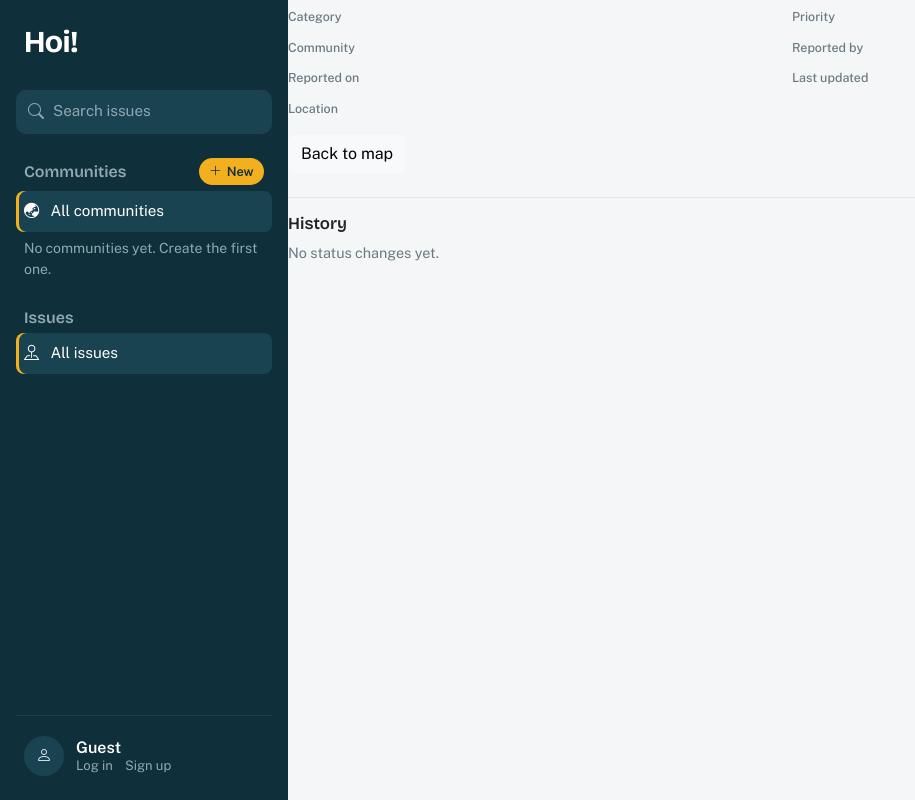
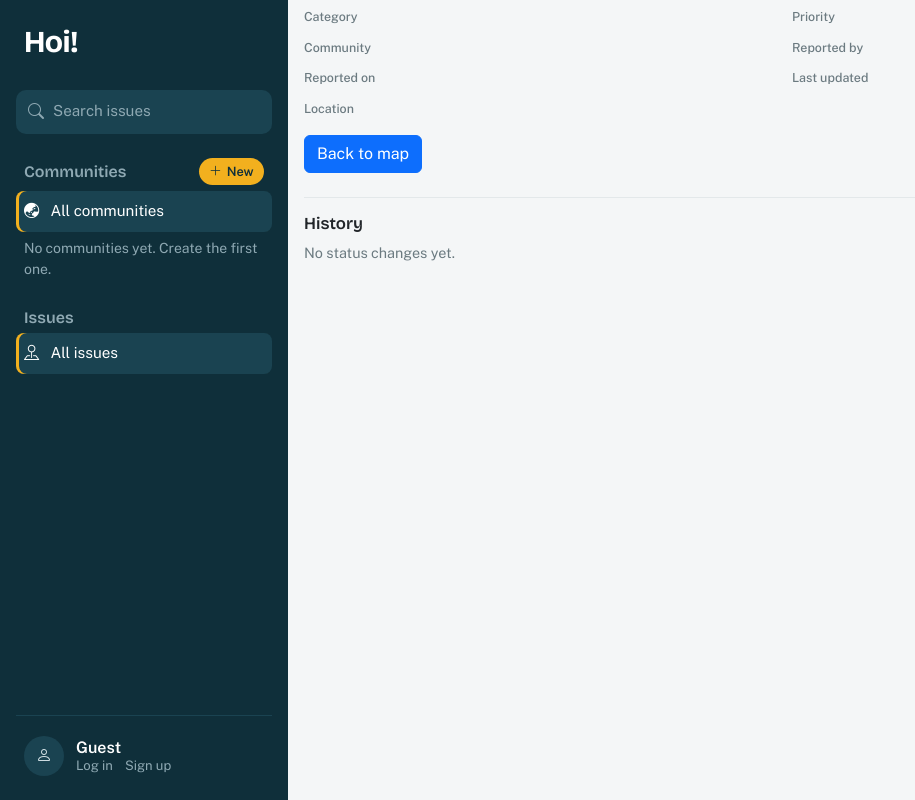
Before and after one commit to tinapay-aa/Hoi-Community-Issue-Mapper, a Django app: template templates/Issues/issue_detail.html in a window 1280 px wide. Shown: the whole page, without its empty margins (0-915 px from the left). Run offline with Django 5.2, Linux system fonts and the light colour scheme; the template is opened without the code that fills it, so the values that code supplies are empty.

Commit message:
Imporved the look of pages related to issues

```diff
--- a/templates/Issues/issue_confirm_delete.html
+++ b/templates/Issues/issue_confirm_delete.html
@@ -3,7 +3,7 @@
 
 {% block main-content %}
 <div class="page-scroll">
-  <div class="page-card">
+  <div class="page-card mx-3">
     <h1>Delete this issue?</h1>
     <p><strong>{{ issue.title }}</strong> and its photos and history will be removed permanently.</p>
     <form method="post" class="d-flex gap-2">
--- a/templates/Issues/issue_detail.html
+++ b/templates/Issues/issue_detail.html
@@ -3,7 +3,7 @@
 
 {% block main-content %}
 <div class="page-scroll">
-  <div class="page-card">
+  <div class="page-card mx-3">
     <span class="badge status-badge status-{{ issue.status|slugify }}">{{ issue.status }}</span>
     <h1 class="mt-2">{{ issue.title }}</h1>
 
@@ -28,7 +28,7 @@
     <p class="issue-description">{{ issue.description|linebreaksbr }}</p>
 
     <div class="d-flex gap-2 mb-4">
-      <a class="btn btn-light" href="{% url 'home' %}?community={{ issue.community_id }}">Back to map</a>
+      <a class="btn btn-primary" href="{% url 'home' %}?community={{ issue.community_id }}">Back to map</a>
       {% if can_edit %}
       <a class="btn btn-accent" href="{% url 'issue_update' issue.pk %}">Edit</a>
       <a class="btn btn-outline-danger" href="{% url 'issue_delete' issue.pk %}">Delete</a>
@@ -48,7 +48,7 @@
         {% if field.name == 'proof_image' %}<div class="form-text">Required when marking an issue as Resolved.</div>{% endif %}
       </div>
       {% endfor %}
-      <button type="submit" class="btn btn-accent">Save</button>
+      <button type="submit" class="btn btn-accent">Mark as Resolved</button>
     </form>
     {% endif %}
 
--- a/templates/Issues/issue_form.html
+++ b/templates/Issues/issue_form.html
@@ -3,7 +3,7 @@
 
 {% block main-content %}
 <div class="page-scroll">
-  <div class="page-card">
+  <div class="page-card mx-3">
     <h1>{% if issue %}Edit issue{% else %}Report an issue{% endif %}</h1>
 
     <form method="post" enctype="multipart/form-data" novalidate>
```
Also changed, not shown: HOI/community_issue_mapper/migrations/0003_merge_0002_issuecomment_0002_profile.py (added).
